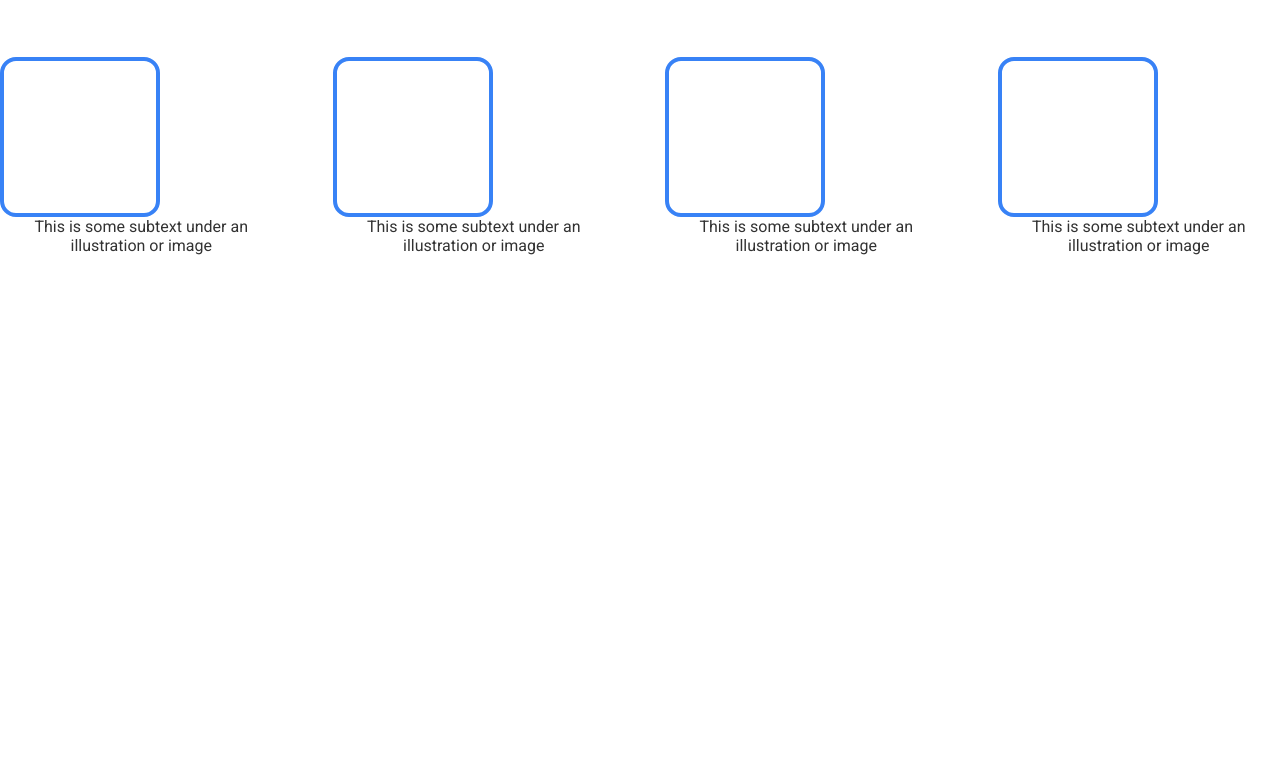
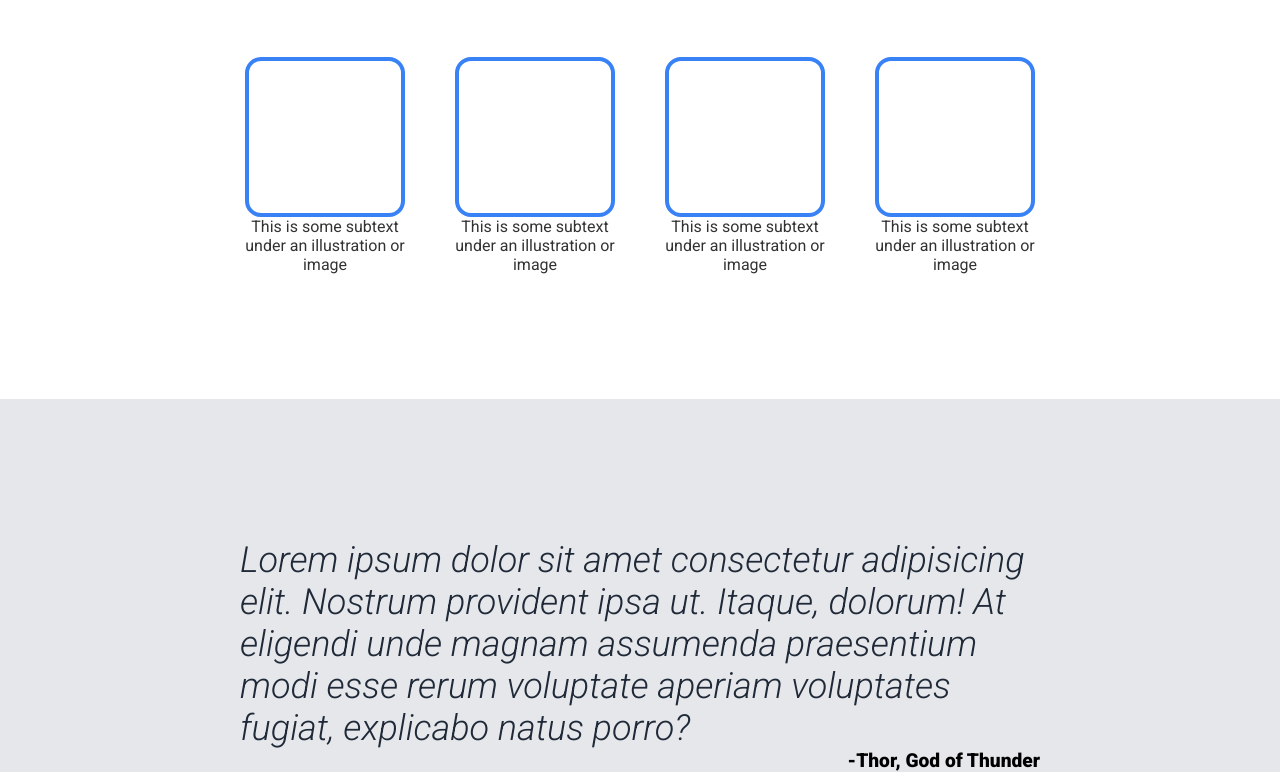
Before and after one commit to ValeriaD23/odin-landing_page, a plain HTML site: page index.html in a window 1280 px wide. Shown: the part 637-1409 px from the top of the page. Before the commit the page ends 892 px from the top, so only its background shows below. Drawn offline with Linux system fonts and the light colour scheme.

Commit message:
html & css for quote component

```diff
--- a/index.html
+++ b/index.html
@@ -59,6 +59,14 @@
     </div>
   </div>
   <!--/boxes-->
+  <div class="quote">
+    <figure>
+    <blockquote class="quote">
+      <p class="quote-text"><i>Lorem ipsum dolor sit amet consectetur adipisicing elit. Nostrum provident ipsa ut. Itaque, dolorum! At eligendi unde magnam assumenda praesentium modi esse rerum voluptate aperiam voluptates fugiat, explicabo natus porro?</i></p>
+    </blockquote>
+    <figcaption class="quote-caption">-Thor, God of Thunder</figcaption>
+    </figure>
+  </div>
 </div>
 <!--/container-->
 
--- a/styles.css
+++ b/styles.css
@@ -91,5 +91,30 @@
 
 .box-text {
   text-align: center;
+  width: 160px;
   opacity: 80%;
+  margin-bottom: 125px;
 }
+
+.quote {
+  display: flex;
+  justify-content: center;
+  background-color: #e5e7eb;
+
+}
+
+.quote-text {
+  font-size: 36px;
+  padding: 140px 0px 0px 0px;
+
+  color: #1f2937;
+
+  width: 800px;
+}
+
+.quote-caption {
+  display: flex;
+  justify-content: end;
+  font-weight: 700;
+  font-size: larger;
+}
```
